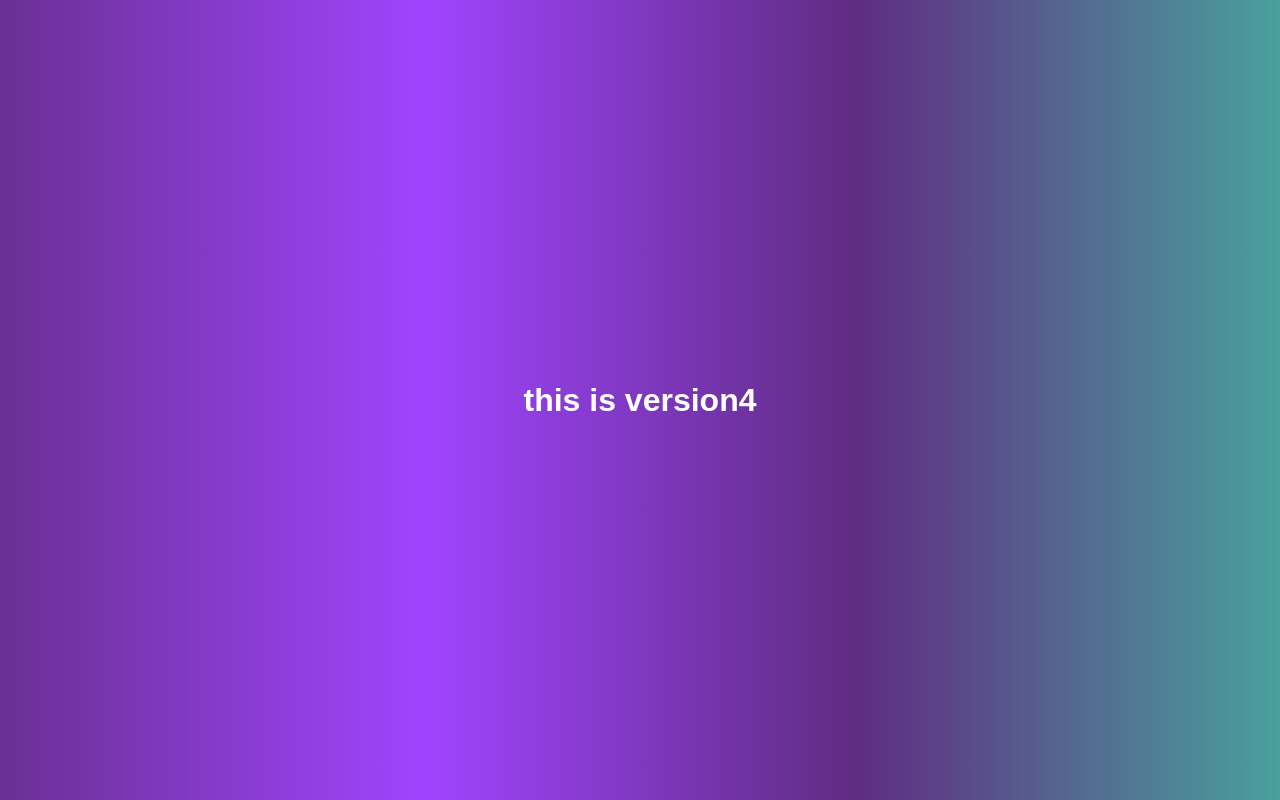
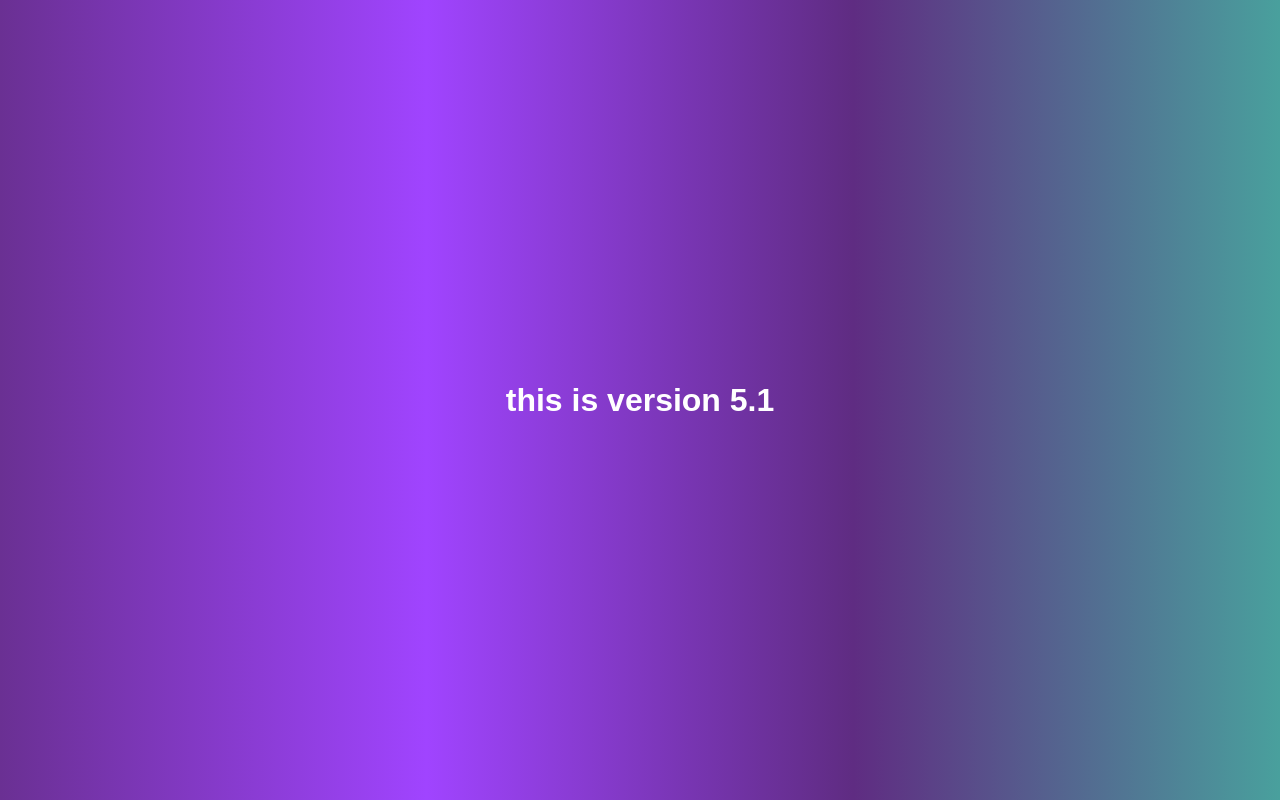
Before and after one commit to subrattandon/myrepo, a plain HTML site: page index.html in a window 1280 px wide. Drawn offline with Linux system fonts and the light colour scheme.

Commit message:
Version 5.1

```diff
--- a/index.html
+++ b/index.html
@@ -8,6 +8,6 @@
 </head>
 <body>
 
-    <h1>this is version4</h1>
+    <h1>this is version 5.1</h1>
 
 </body>
```
